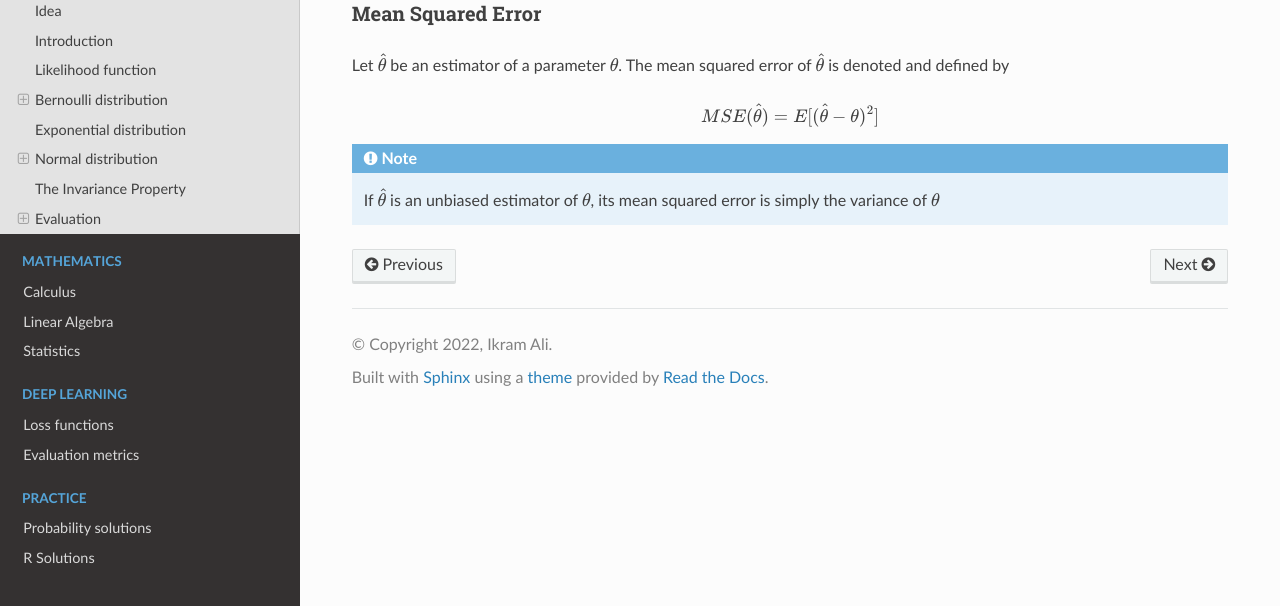
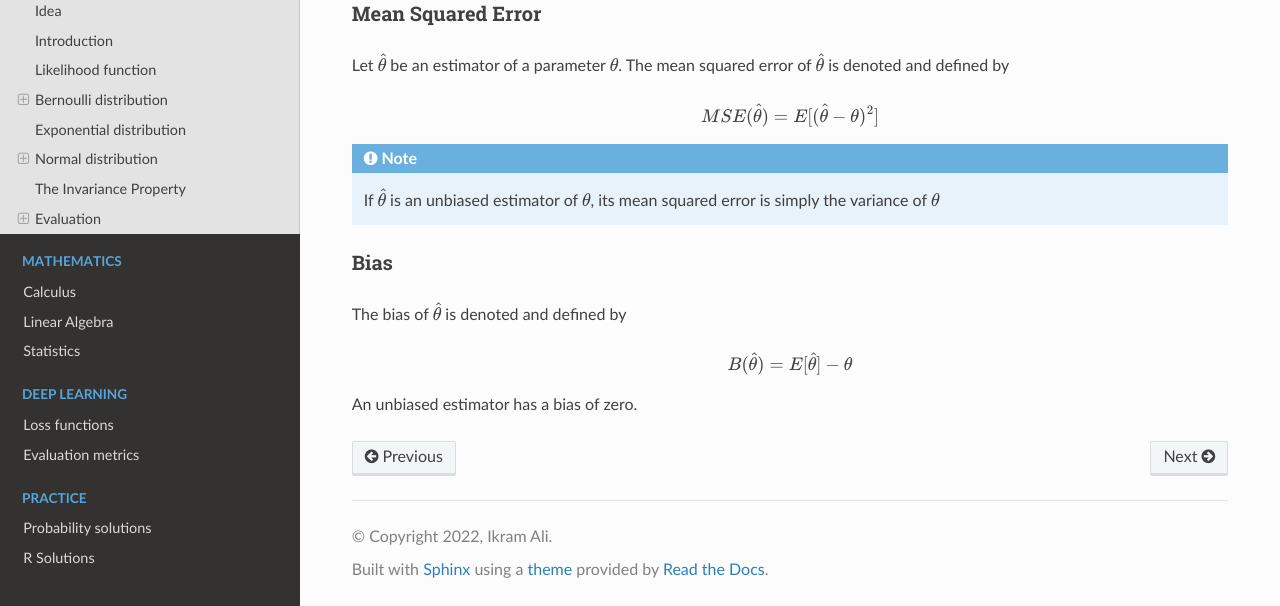
Before and after one commit to akkefa/ml-notes, a Sphinx documentation site: the page built from docs/probability/maximum_likelihood_estimation.rst, in a window 1280 px wide and 900 px high, scrolled down 7754 px, cut to the strip 294-900 px from the top of the window. Built offline with Sphinx 7.4.7 and the Read the Docs theme 2.0.0, drawn with Linux system fonts in a browser that asks for light colours.

Commit message:
New changes.

```diff
--- a/docs/probability/maximum_likelihood_estimation.rst
+++ b/docs/probability/maximum_likelihood_estimation.rst
@@ -264,3 +264,12 @@ The mean squared error of :math:`\hat{\theta}` is denoted and defined by
 
 .. note::
     If :math:`\hat{\theta}` is an unbiased estimator of :math:`\theta`, its mean squared error is simply the variance of :math:`\theta`
+
+Bias
+-----
+The bias of :math:`\hat{\theta}` is denoted and defined by
+
+.. math::
+    B(\hat{\theta}) = E[\hat{\theta}] - \theta
+
+An unbiased estimator has a bias of zero.
```
